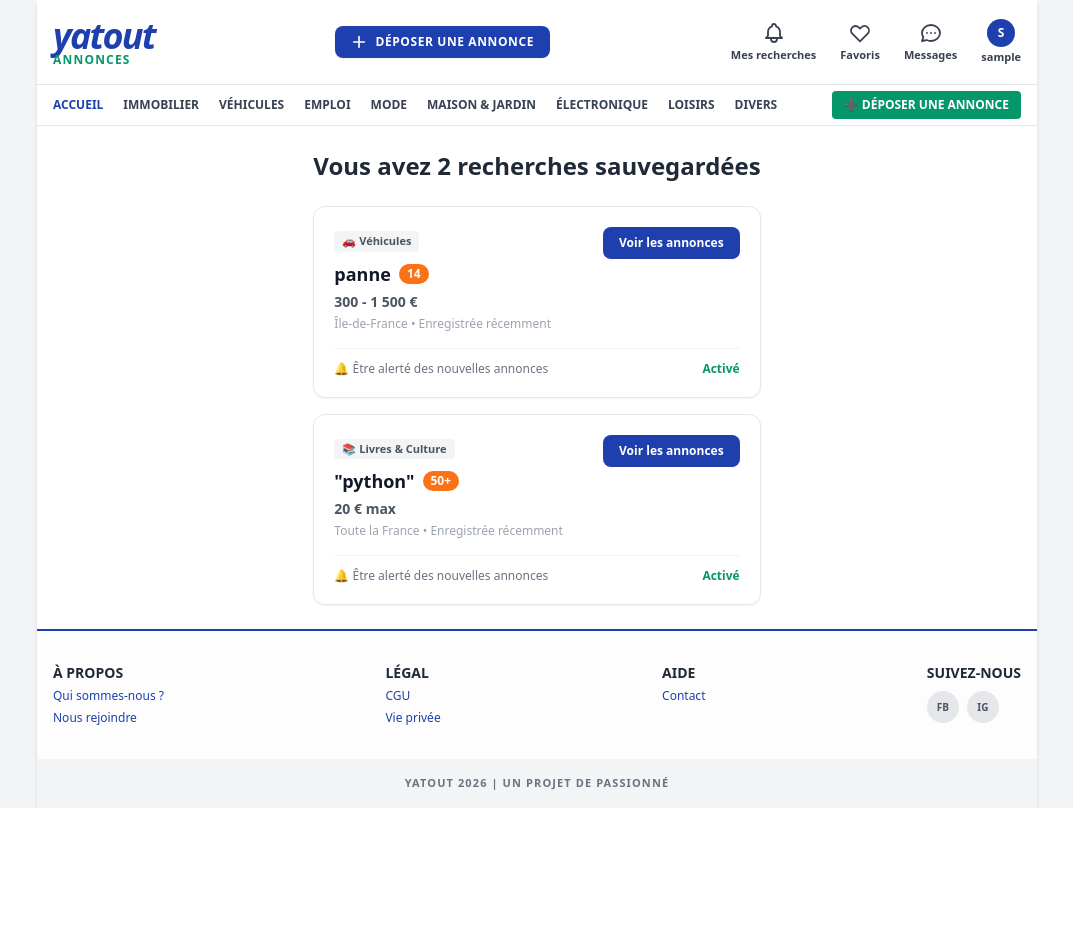
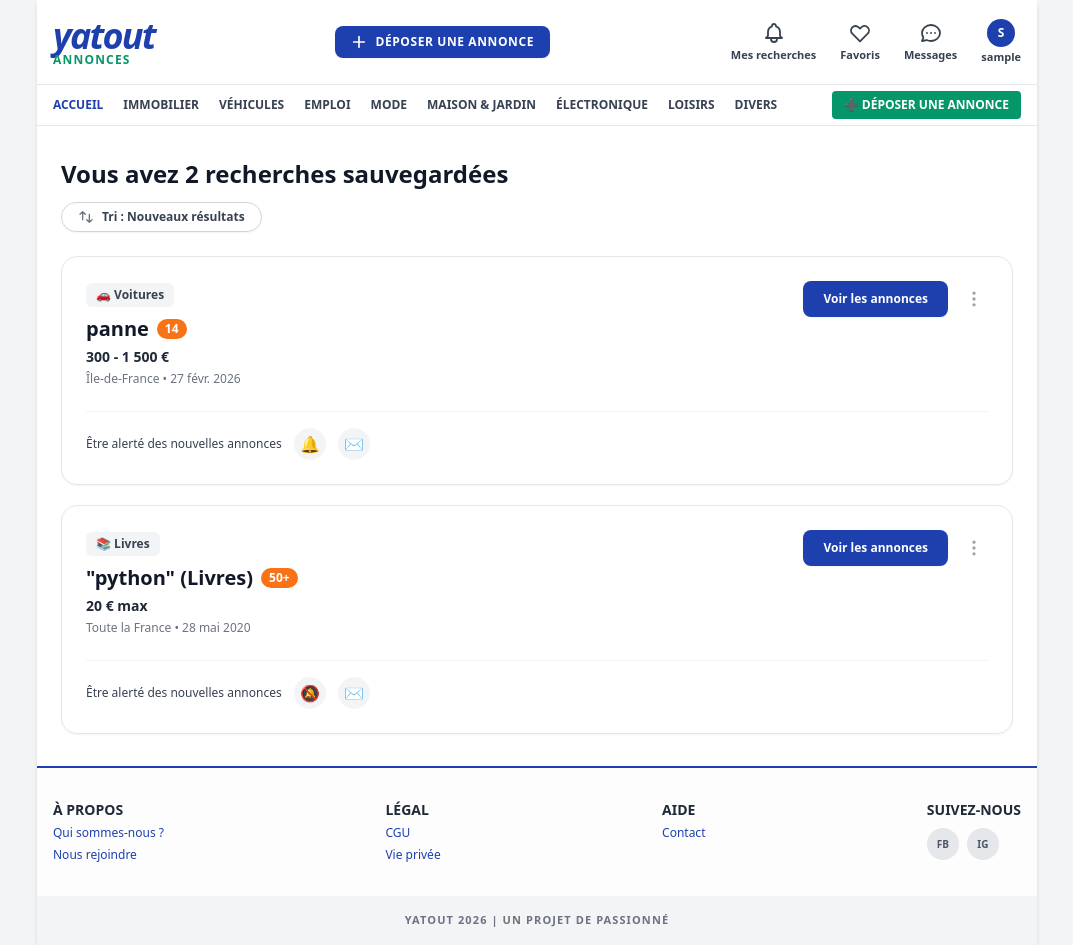
Before and after one commit to neuf2dev/yatout, a Django app: page /mes-recherches/ in a window 1280 px wide. Shown: the whole page, without its empty margins (103-1176 px from the left). Before the commit the page ends 808 px from the top, so only its background shows below. Run offline with Django 5.2, Linux system fonts and the light colour scheme; the visitor is signed in with stand-in values (Sample User, id 1); some libraries are stand-ins or nearby versions.

Commit message:
Mise en page pleine largeur de la page Mes Recherches

```diff
--- a/annonces/templates/annonces/mes_recherches.html
+++ b/annonces/templates/annonces/mes_recherches.html
@@ -1,51 +1,104 @@
 {% extends 'annonces/accueil.html' %}
 
 {% block content %}
-<div class="p-6 max-w-[1000px] mx-auto">
-    <h2 class="text-2xl font-bold text-gray-800 mb-6">Vous avez 2 recherches sauvegardées</h2>
+<div class="w-full px-6 py-8">
 
-    <div class="flex flex-col gap-4">
-        <!-- Recherche 1 -->
-        <div class="border border-gray-200 rounded-xl p-5 bg-white shadow-sm hover:shadow-md transition-shadow">
+    <!-- TITRE & EN-TÊTE -->
+    <div class="mb-6">
+        <h2 class="text-2xl font-extrabold text-gray-900">Vous avez 2 recherches sauvegardées</h2>
+        <div class="mt-3">
+            <button class="inline-flex items-center gap-2 border border-gray-300 rounded-full px-4 py-1.5 text-xs font-bold text-gray-700 hover:bg-gray-50 transition-colors shadow-sm">
+                <svg xmlns="http://www.w3.org/2000/svg" class="h-4 w-4 text-gray-500" fill="none" viewBox="0 0 24 24" stroke="currentColor">
+                    <path stroke-linecap="round" stroke-linejoin="round" stroke-width="2" d="M7 16V4m0 0L3 8m4-4l4 4m6 0v12m0 0l4-4m-4 4l-4-4" />
+                </svg>
+                Tri : Nouveaux résultats
+            </button>
+        </div>
+    </div>
+
+    <!-- LISTE DES RECHERCHES (PLEINE LARGEUR) -->
+    <div class="flex flex-col gap-5">
+
+        <!-- CARTE RECHERCHE 1 -->
+        <div class="border border-gray-200 rounded-2xl p-6 bg-white shadow-sm hover:shadow-md transition-shadow relative">
             <div class="flex justify-between items-start">
-                <div>
-                    <span class="inline-block bg-gray-100 text-gray-600 text-[11px] font-bold px-2 py-0.5 rounded mb-2">🚗 Véhicules</span>
-                    <h3 class="text-lg font-bold text-gray-900 flex items-center gap-2">
-                        panne <span class="bg-orange-500 text-white text-xs px-2 py-0.5 rounded-full font-bold">14</span>
+                <div class="space-y-1">
+                    <span class="inline-flex items-center gap-1 bg-gray-100 text-gray-700 text-xs font-semibold px-2.5 py-1 rounded-md mb-1">
+                        🚗 Voitures
+                    </span>
+                    <h3 class="text-xl font-bold text-gray-900 flex items-center gap-2">
+                        panne
+                        <span class="bg-orange-500 text-white text-xs px-2 py-0.5 rounded-full font-bold">14</span>
                     </h3>
-                    <p class="text-sm text-gray-600 mt-1 font-semibold">300 - 1 500 €</p>
-                    <p class="text-xs text-gray-400 mt-1">Île-de-France • Enregistrée récemment</p>
+                    <p class="text-sm font-semibold text-gray-800">300 - 1 500 €</p>
+                    <p class="text-xs text-gray-500">Île-de-France • 27 févr. 2026</p>
                 </div>
-                <a href="{% url 'accueil_annonces' %}?q=panne&categorie=VEHICULES" class="bg-[#1e40af] hover:bg-blue-800 text-white text-xs font-bold px-4 py-2 rounded-lg transition-colors">
-                    Voir les annonces
-                </a>
+
+                <!-- BOUTON D'ACTION DÉPORTÉ À DROITE -->
+                <div class="flex items-center gap-3">
+                    <a href="{% url 'accueil_annonces' %}?q=panne&categorie=VEHICULES" class="bg-[#1e40af] hover:bg-blue-800 text-white text-xs font-bold px-5 py-2.5 rounded-lg transition-colors shadow-sm">
+                        Voir les annonces
+                    </a>
+                    <button class="text-gray-400 hover:text-gray-600 p-1">
+                        <svg xmlns="http://www.w3.org/2000/svg" class="h-5 w-5" fill="none" viewBox="0 0 24 24" stroke="currentColor">
+                            <path stroke-linecap="round" stroke-linejoin="round" stroke-width="2" d="M12 5v.01M12 12v.01M12 19v.01M12 6a1 1 0 110-2 1 1 0 010 2zm0 7a1 1 0 110-2 1 1 0 010 2zm0 7a1 1 0 110-2 1 1 0 010 2z" />
+                        </svg>
+                    </button>
+                </div>
             </div>
-            <div class="mt-4 pt-3 border-t border-gray-100 flex items-center justify-between text-xs text-gray-500">
-                <span class="flex items-center gap-1">🔔 Être alerté des nouvelles annonces</span>
-                <span class="text-emerald-600 font-bold">Activé</span>
+
+            <!-- PIED DE CARTE ALERTE -->
+            <div class="mt-6 pt-4 border-t border-gray-100 flex items-center gap-3">
+                <span class="text-xs font-medium text-gray-700">Être alerté des nouvelles annonces</span>
+                <button class="w-8 h-8 rounded-full bg-gray-100 hover:bg-gray-200 flex items-center justify-center text-gray-700 transition-colors">
+                    🔔
+                </button>
+                <button class="w-8 h-8 rounded-full bg-gray-100 hover:bg-gray-200 flex items-center justify-center text-gray-700 transition-colors">
+                    ✉️
+                </button>
             </div>
         </div>
 
-        <!-- Recherche 2 -->
-        <div class="border border-gray-200 rounded-xl p-5 bg-white shadow-sm hover:shadow-md transition-shadow">
+        <!-- CARTE RECHERCHE 2 -->
+        <div class="border border-gray-200 rounded-2xl p-6 bg-white shadow-sm hover:shadow-md transition-shadow relative">
             <div class="flex justify-between items-start">
-                <div>
-                    <span class="inline-block bg-gray-100 text-gray-600 text-[11px] font-bold px-2 py-0.5 rounded mb-2">📚 Livres & Culture</span>
-                    <h3 class="text-lg font-bold text-gray-900 flex items-center gap-2">
-                        "python" <span class="bg-orange-500 text-white text-xs px-2 py-0.5 rounded-full font-bold">50+</span>
+                <div class="space-y-1">
+                    <span class="inline-flex items-center gap-1 bg-gray-100 text-gray-700 text-xs font-semibold px-2.5 py-1 rounded-md mb-1">
+                        📚 Livres
+                    </span>
+                    <h3 class="text-xl font-bold text-gray-900 flex items-center gap-2">
+                        "python" (Livres)
+                        <span class="bg-orange-500 text-white text-xs px-2 py-0.5 rounded-full font-bold">50+</span>
                     </h3>
-                    <p class="text-sm text-gray-600 mt-1 font-semibold">20 € max</p>
-                    <p class="text-xs text-gray-400 mt-1">Toute la France • Enregistrée récemment</p>
+                    <p class="text-sm font-semibold text-gray-800">20 € max</p>
+                    <p class="text-xs text-gray-500">Toute la France • 28 mai 2020</p>
                 </div>
-                <a href="{% url 'accueil_annonces' %}?q=python" class="bg-[#1e40af] hover:bg-blue-800 text-white text-xs font-bold px-4 py-2 rounded-lg transition-colors">
-                    Voir les annonces
-                </a>
+
+                <!-- BOUTON D'ACTION DÉPORTÉ À DROITE -->
+                <div class="flex items-center gap-3">
+                    <a href="{% url 'accueil_annonces' %}?q=python" class="bg-[#1e40af] hover:bg-blue-800 text-white text-xs font-bold px-5 py-2.5 rounded-lg transition-colors shadow-sm">
+                        Voir les annonces
+                    </a>
+                    <button class="text-gray-400 hover:text-gray-600 p-1">
+                        <svg xmlns="http://www.w3.org/2000/svg" class="h-5 w-5" fill="none" viewBox="0 0 24 24" stroke="currentColor">
+                            <path stroke-linecap="round" stroke-linejoin="round" stroke-width="2" d="M12 5v.01M12 12v.01M12 19v.01M12 6a1 1 0 110-2 1 1 0 010 2zm0 7a1 1 0 110-2 1 1 0 010 2zm0 7a1 1 0 110-2 1 1 0 010 2z" />
+                        </svg>
+                    </button>
+                </div>
             </div>
-            <div class="mt-4 pt-3 border-t border-gray-100 flex items-center justify-between text-xs text-gray-500">
-                <span class="flex items-center gap-1">🔔 Être alerté des nouvelles annonces</span>
-                <span class="text-emerald-600 font-bold">Activé</span>
+
+            <!-- PIED DE CARTE ALERTE -->
+            <div class="mt-6 pt-4 border-t border-gray-100 flex items-center gap-3">
+                <span class="text-xs font-medium text-gray-700">Être alerté des nouvelles annonces</span>
+                <button class="w-8 h-8 rounded-full bg-gray-100 hover:bg-gray-200 flex items-center justify-center text-gray-700 transition-colors">
+                    🔕
+                </button>
+                <button class="w-8 h-8 rounded-full bg-gray-100 hover:bg-gray-200 flex items-center justify-center text-gray-700 transition-colors">
+                    ✉️
+                </button>
             </div>
         </div>
+
     </div>
 </div>
 {% endblock %}
```
